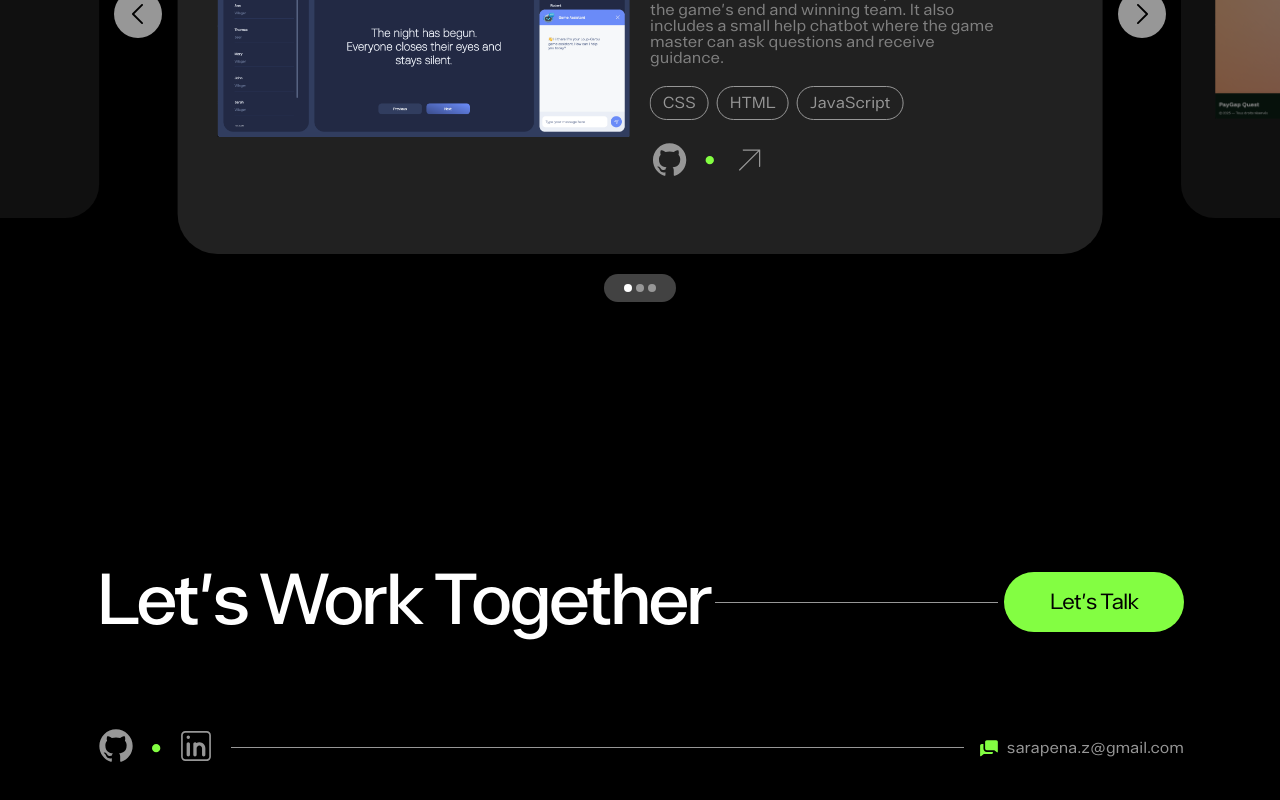
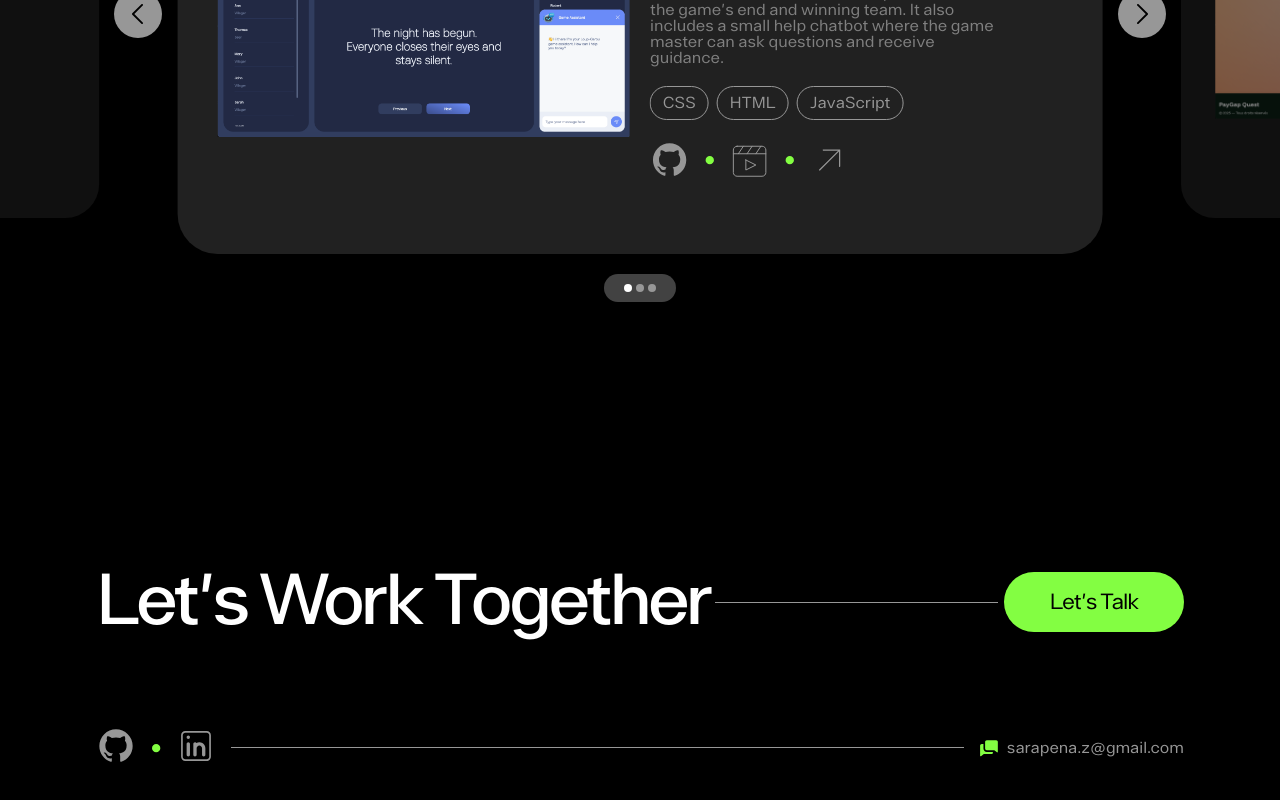
Before and after one commit to Sara-pe/portfolio, a React (Vite) app: page / in a window 1280 px wide. Shown: the part 3138-3938 px from the top of the page. Built offline with nearby package versions, Linux system fonts and the light colour scheme.

Commit message:
video iframes

```diff
--- a/src/components/4_Comp_Projects/ComProject.module.css
+++ b/src/components/4_Comp_Projects/ComProject.module.css
@@ -36,6 +36,7 @@ mask-image: linear-gradient(to right, transparent, black 10%, black 90%, transpa
   from {
     transform: translateX(0);
   }
+
   to {
     transform: translateX(-50%);
   }
@@ -59,7 +60,7 @@ mask-image: linear-gradient(to right, transparent, black 10%, black 90%, transpa
   height: 48px;
   width: 48px;
   border-radius: 50px;
-background-color: var(--gray) ;
+  background-color: var(--gray);
   position: relative;
   z-index: 10;
 
@@ -87,7 +88,7 @@ z-index: 10;
   left: 0;
   width: 100%;
   height: 100%;
-  background-color: rgba(0,0,0,0.7);
+  background-color: rgba(0, 0, 0, 0.7);
   z-index: 1000;
   overflow: hidden;
 
@@ -123,6 +124,7 @@ position: relative;
     transform: translateY(-50px);
     opacity: 0;
   }
+
   100% {
     transform: translateY(0);
     opacity: 1;
@@ -149,7 +151,9 @@ position: relative;
 
 .video {
   width: 100%;
-  height: auto;
+  height: 100%;
+  border: none;
+  display: block;
 }
 
 .text {
@@ -275,6 +279,7 @@ border-radius: 20px;
   .card {
     flex-direction: column;
   }
+
   .text {
     max-width: none;
     width: 100%;
@@ -322,7 +327,7 @@ display: none;
     display: none;
   }
 
-.imgWork{
+  .imgWork {
     width: 100%;
     height: auto;
   }
@@ -340,7 +345,7 @@ height: auto;
 
 
 
-.headerVideo{
+  .headerVideo {
     margin-top: 32px;
   }
 
--- a/src/components/4_Comp_Projects/CompProjects.jsx
+++ b/src/components/4_Comp_Projects/CompProjects.jsx
@@ -29,7 +29,7 @@ export const CompProjects = () => {
             tags: ["CSS", "HTML", "JavaScript"],
             linkGit: "https://github.com/Sara-pe/Werewolves_Assistant",
             linkWeb: "",
-            video: "/video/werewolves_final.mp4",
+            video: "https://player.vimeo.com/video/1165636672?badge=0&autopause=0&player_id=0&app_id=58479",
             img: WorkImage1
 
 
--- a/src/components/4_Comp_Projects/ProjectCard.jsx
+++ b/src/components/4_Comp_Projects/ProjectCard.jsx
@@ -2,6 +2,7 @@ import style from './ComProject.module.css'
 
 import IconGreen from '../../assets/lucide_dot.svg';
 import iconClose from "../../assets/close.svg"
+
 
 import { useState } from "react"
 
@@ -49,9 +50,18 @@ export const ProjectCard = (props) => {
                             </svg>
                         </a>
                         <img className='icon' src={IconGreen} alt="dot" />
-                        <button onClick={() => setVideoVisible(true)}> <svg className="icon" viewBox="0 0 32 32" fill="none" xmlns="http://www.w3.org/2000/svg">
+                        <button onClick={() => setVideoVisible(true)}>
+                            <svg className="icon" width="40" height="40" viewBox="0 0 40 40" fill="none" xmlns="http://www.w3.org/2000/svg">
+                                <path d="M3.75 13.75H36.25M7.5 6.25H32.5C34.575 6.25 36.25 7.925 36.25 10V32.5C36.25 34.575 34.575 36.25 32.5 36.25H7.5C6.50544 36.25 5.55161 35.8549 4.84835 35.1517C4.14509 34.4484 3.75 33.4946 3.75 32.5V10C3.75 7.925 5.425 6.25 7.5 6.25Z" stroke="currentColor" stroke-linecap="round" stroke-linejoin="round" />
+                                <path d="M8.75 13.75L13.75 6.25M17.5 13.75L22.5 6.25M26.25 13.75L31.25 6.25M16.25 20V30L26.25 25L16.25 20Z" stroke="currentColor" stroke-linecap="round" stroke-linejoin="round" />
+                            </svg>
+
+                        </button>
+                        <img className='icon' src={IconGreen} alt="dot" />
+
+                        <a> <svg className="icon" viewBox="0 0 32 32" fill="currentColor" xmlns="http://www.w3.org/2000/svg">
                             <path d="M7.64625 24.3538C7.59976 24.3073 7.56288 24.2522 7.53772 24.1915C7.51256 24.1308 7.49961 24.0657 7.49961 24C7.49961 23.9343 7.51256 23.8692 7.53772 23.8085C7.56288 23.7478 7.59976 23.6927 7.64625 23.6463L22.7925 8.5L11 8.5C10.8674 8.5 10.7402 8.44732 10.6464 8.35355C10.5527 8.25979 10.5 8.13261 10.5 8C10.5 7.86739 10.5527 7.74022 10.6464 7.64645C10.7402 7.55268 10.8674 7.5 11 7.5L24 7.5C24.1326 7.5 24.2598 7.55268 24.3536 7.64645C24.4473 7.74022 24.5 7.86739 24.5 8L24.5 21C24.5 21.1326 24.4473 21.2598 24.3536 21.3536C24.2598 21.4473 24.1326 21.5 24 21.5C23.8674 21.5 23.7402 21.4473 23.6464 21.3536C23.5527 21.2598 23.5 21.1326 23.5 21L23.5 9.2075L8.35375 24.3538C8.30731 24.4002 8.25217 24.4371 8.19147 24.4623C8.13077 24.4874 8.06571 24.5004 8 24.5004C7.93429 24.5004 7.86923 24.4874 7.80853 24.4623C7.74783 24.4371 7.69269 24.4002 7.64625 24.3538Z" fill="currentColor" />
-                        </svg></button>
+                        </svg></a>
                     </div>
 
 
@@ -66,10 +76,14 @@ export const ProjectCard = (props) => {
                             <h2>{title}</h2>
                             <p className='gray'>Check out the video! </p>
                         </div>
-                        <video className={style.video} width="851" height="479" controls>
-                            <source src={video} type="video/mp4" />
-                            Tu navegador no soporta el elemento <code>video</code>.
-                        </video>
+
+<iframe
+  src={video}
+  title="Demo video"
+  allow="autoplay; fullscreen"
+  className={style.video}
+/>
+
 
                     </div>
                 </div>}
--- a/src/index.css
+++ b/src/index.css
@@ -289,6 +289,10 @@ a:hover .icon {
   color: white;
 }
 
+button:hover .icon {
+  color: white;
+}
+
 .max-width {
   max-width: 1280px;
 }
```
Also changed, not shown: src/assets/contact_icons/video.svg (added). Lines whose indentation alone changed are shown as unchanged.
